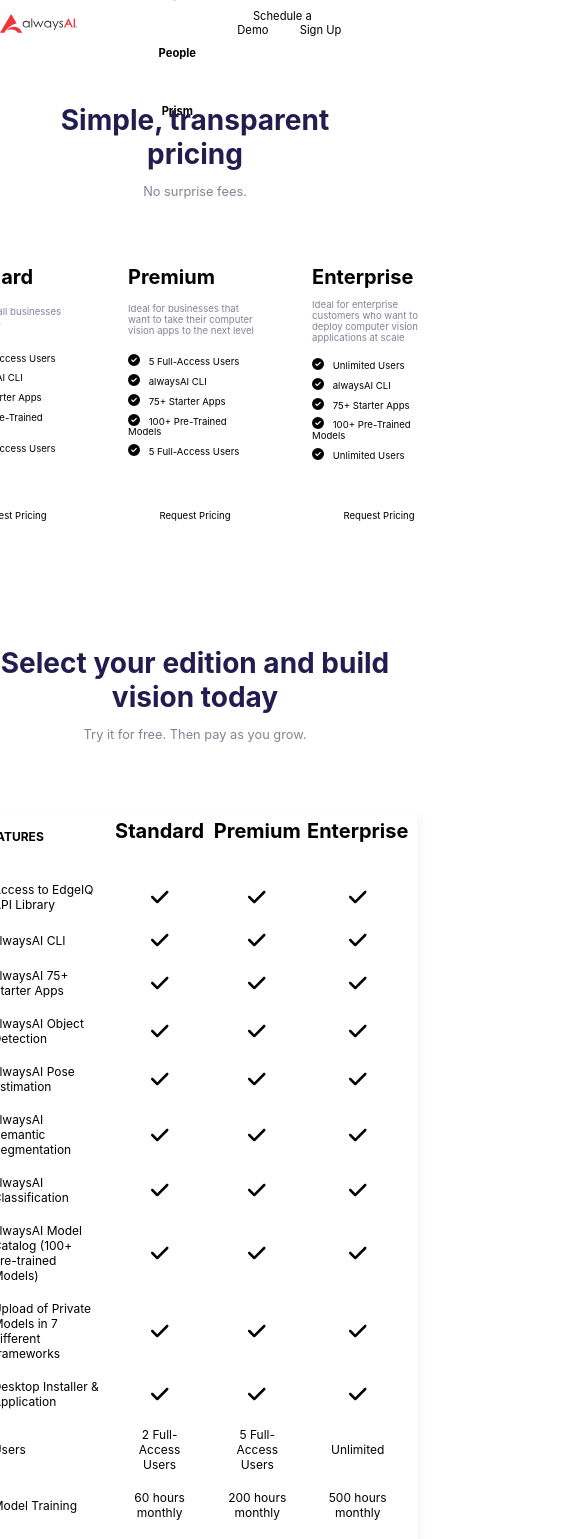
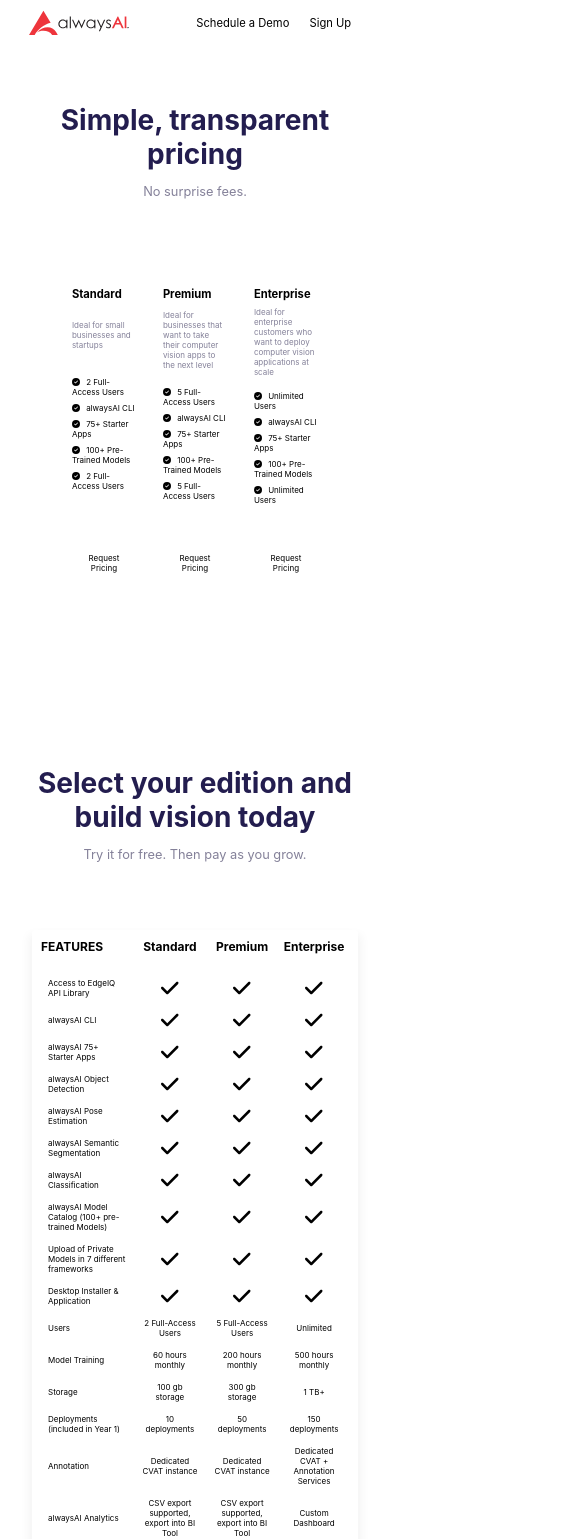
Before and after one commit to nikorosen/alwaysai-takehome, a Next.js app: page / in a window 390 px wide. Shown: the top 1539 px of the page, 585 px wide, since content can reach past the window. Built offline with nearby package versions, Linux system fonts and the light colour scheme.

Commit message:
fix some responsive bugs

```diff
--- a/styles/Features.module.css
+++ b/styles/Features.module.css
@@ -55,3 +55,19 @@
     color: secondary-accent-color;
     font-size: 1.25rem;
   }
+
+  @media only screen and (max-width: 600px) {
+
+.features {
+  padding: 2em;
+}
+
+    .feature-table th {
+      font-size: .75rem;
+    }
+
+    .feature-table td {
+      font-size: .5rem;
+    }
+
+  }
--- a/styles/Footer.module.css
+++ b/styles/Footer.module.css
@@ -58,3 +58,19 @@
     width: 100%;
     font-size: .7rem;
   }
+
+  @media only screen and (max-width: 600px) {
+    .sitemap {
+      flex-flow: row wrap;
+      row-gap: 1em;
+  }
+
+  }
+
+  @media only screen and (max-width: 768px) {
+    .sitemap {
+      flex-flow: row wrap;
+      row-gap: 1em;
+  }
+
+  }
--- a/styles/Navbar.module.css
+++ b/styles/Navbar.module.css
@@ -44,3 +44,18 @@
     border-radius: .75em;
     cursor: pointer;
 }
+
+@media only screen and (max-width: 600px) {
+
+.btn {
+    padding: .3em .5em .3em .5em;
+}
+
+.btn-alt {
+    padding: .3em .5em .3em .5em;
+}
+
+.menu {
+    display: none;
+}
+  }
--- a/styles/Tiers.module.css
+++ b/styles/Tiers.module.css
@@ -168,3 +168,37 @@
     padding: .25em 1em .25em 1em;
     z-index: 1;
   }
+
+  @media only screen and (max-width: 600px) {
+
+
+
+    .container {
+
+      width: 100%;
+      height: 50em;
+      padding: 1em;
+
+    }
+
+    .container h3 {
+      font-size: .7rem;
+    }
+
+    .container p {
+      font-size: .5rem;
+    }
+
+    .card li {
+      font-size: .5rem;
+    }
+
+
+    .icon {
+      font-size: .5rem;
+    }
+
+    .btn {
+      font-size: .5rem;
+    }
+  }
```
